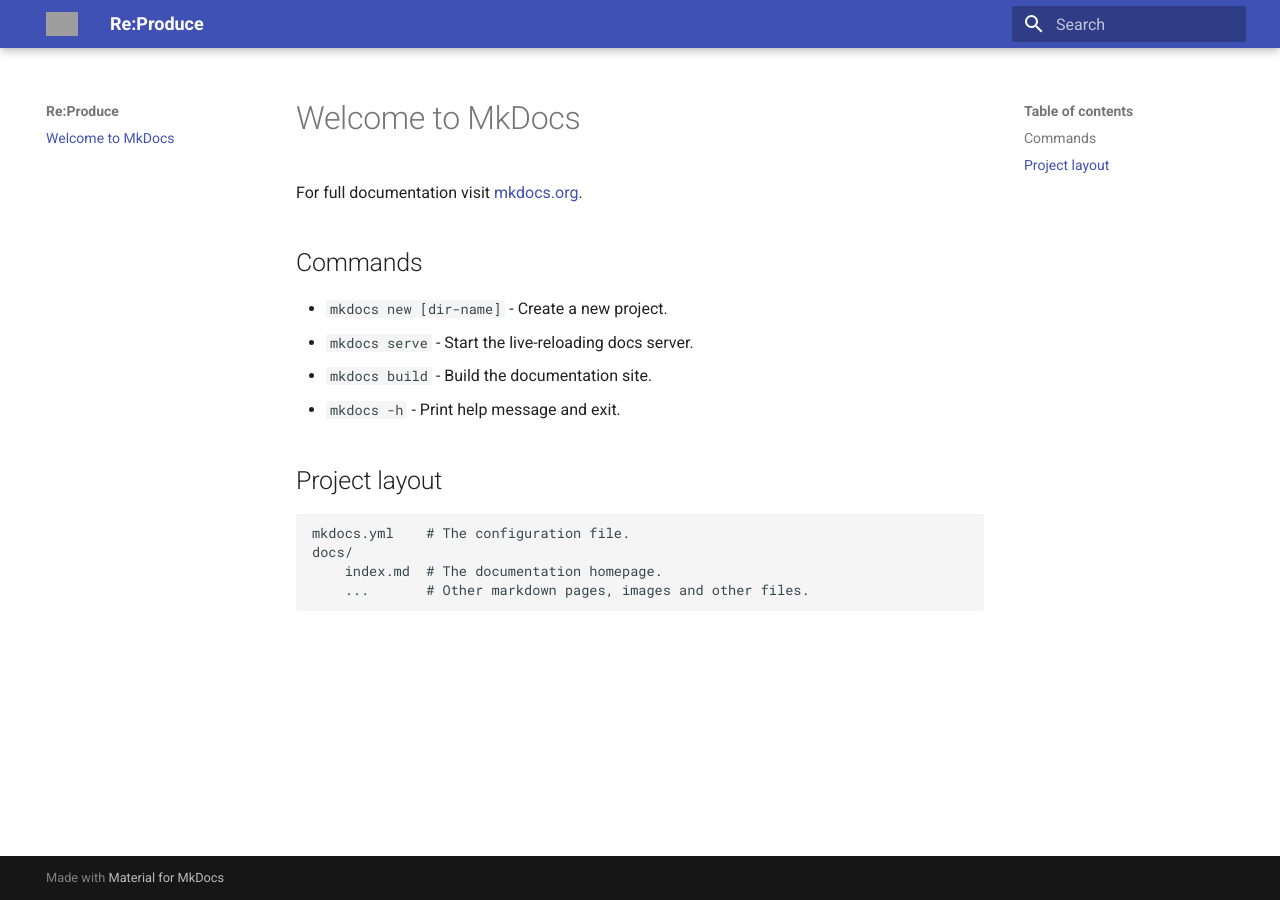
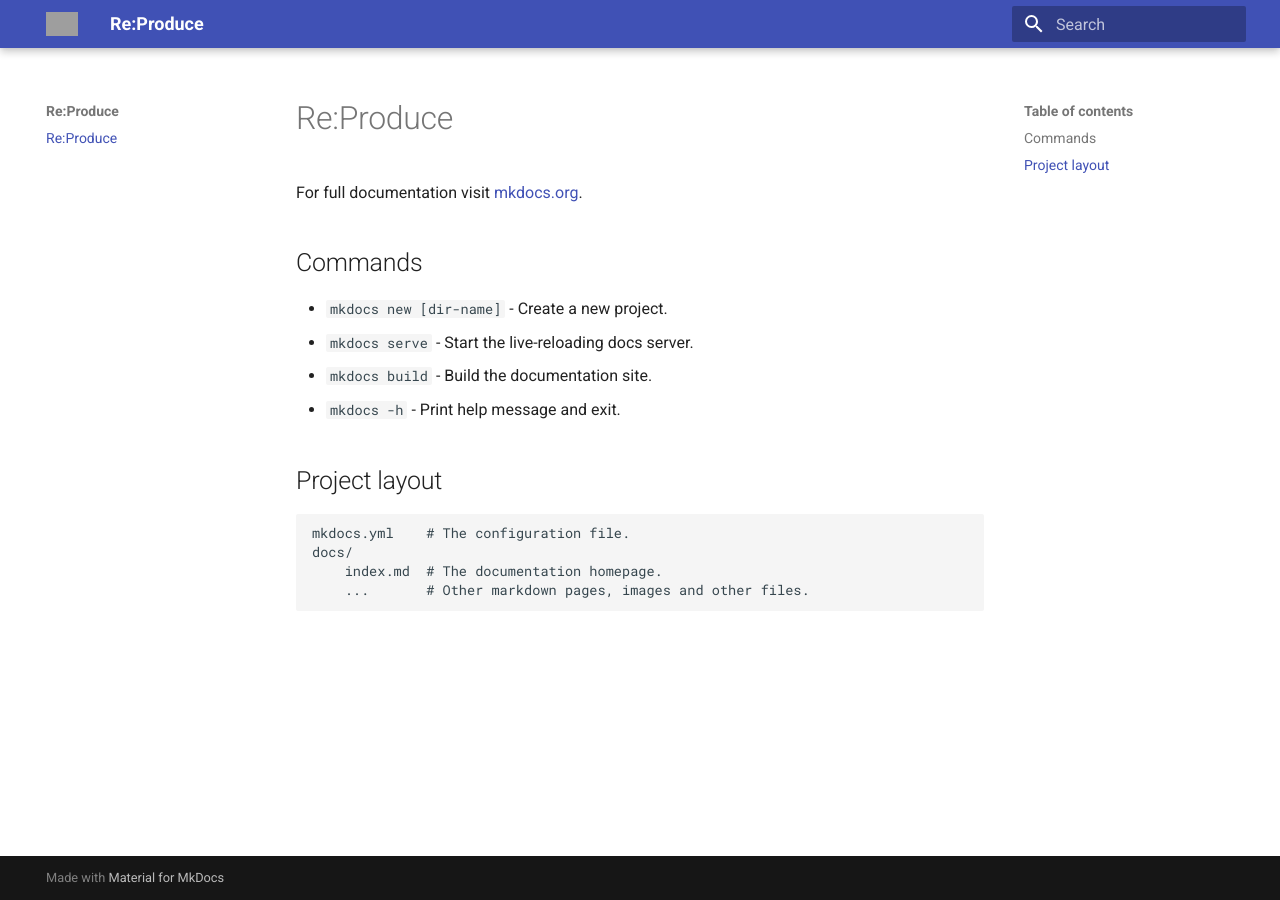
Before and after one commit to Re-produce/re-produce, an MkDocs documentation site: the page built from docs/index.md, in a window 1280 px wide. Built offline with MkDocs 1.6.1 and Material for MkDocs 9.7.7, drawn with Linux system fonts in a browser that asks for light colours; grey boxes are pictures that could not be loaded.

Commit message:
Update index.md

```diff
--- a/docs/index.md
+++ b/docs/index.md
@@ -1,4 +1,4 @@
-# Welcome to MkDocs
+# Re:Produce
 
 For full documentation visit [mkdocs.org](https://www.mkdocs.org).
 
```
